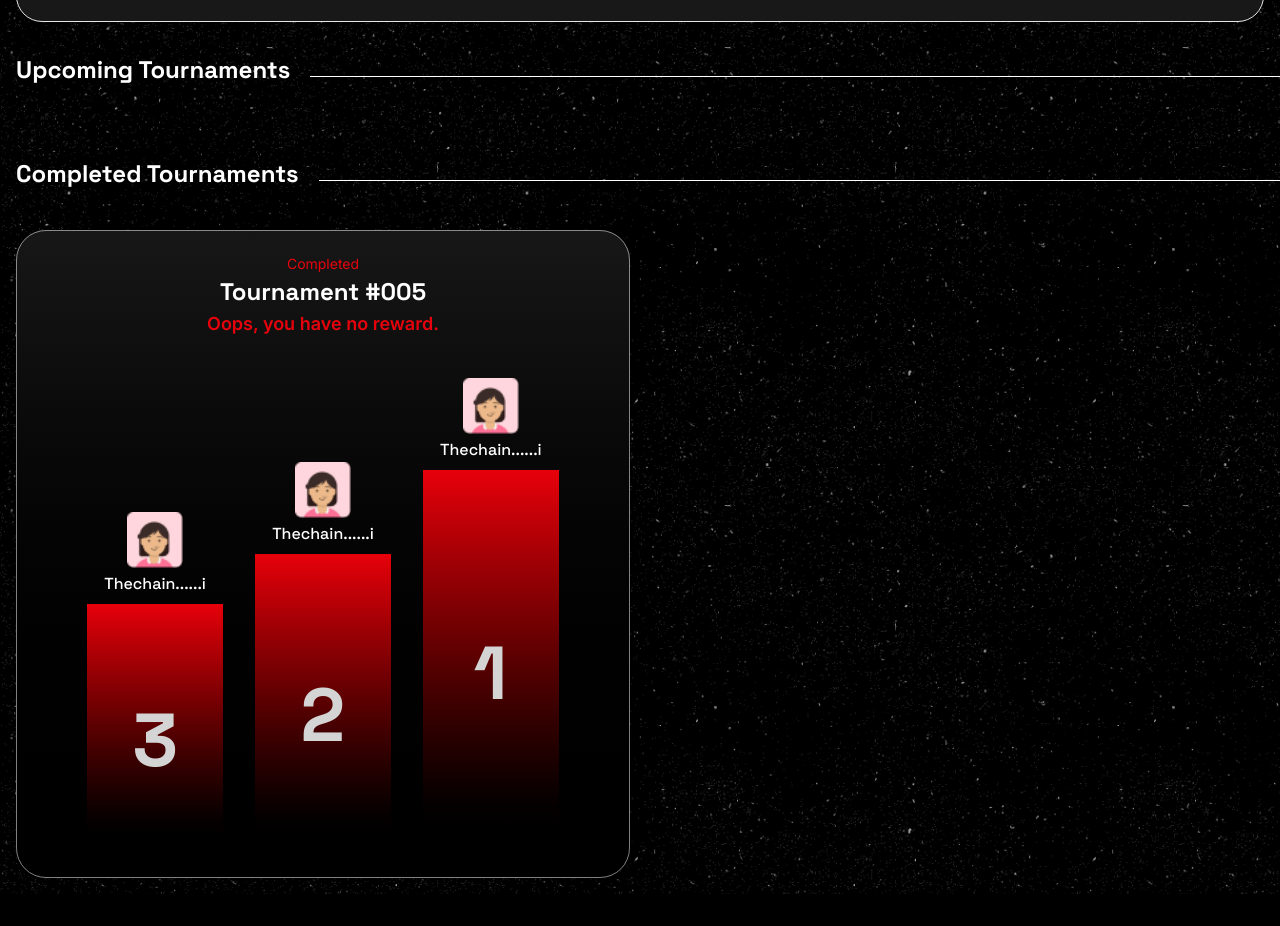
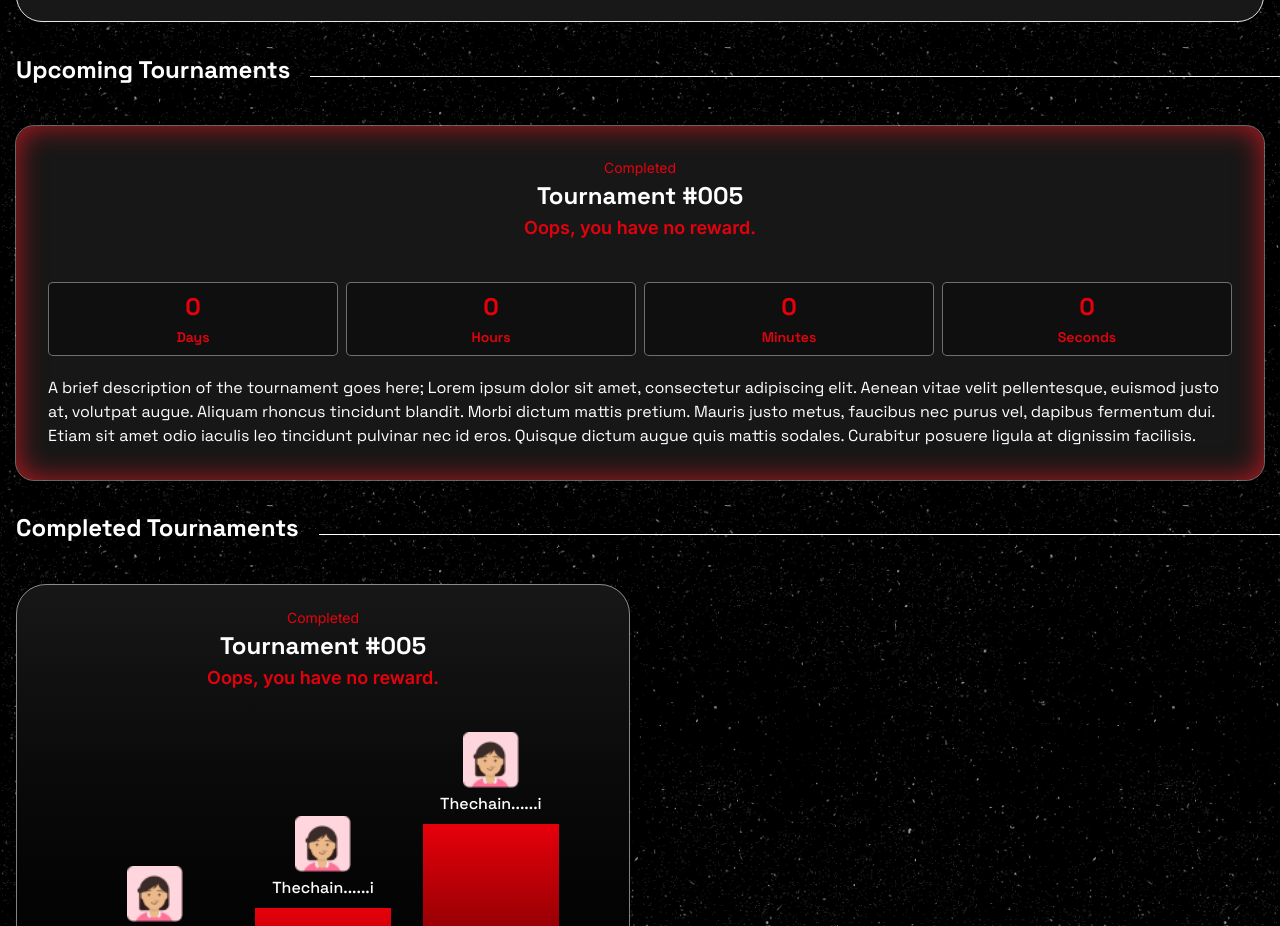
Before and after one commit to ChainBois/ChainBois-FE, a Next.js app: page /battleground in a window 1280 px wide. Shown: the part 2540-3466 px from the top of the page. Before the commit the page ends 3434 px from the top, so only its background shows below. Built offline with nearby package versions, Linux system fonts and the light colour scheme; no server answers; what thirdweb would draw is missing.

Commit message:
feat: add CountDownTimer component to UpcomingTournaments

```diff
--- a/src/app/battleground/components/UpcomingTournaments.jsx
+++ b/src/app/battleground/components/UpcomingTournaments.jsx
@@ -1,4 +1,5 @@
 import React from "react";
+import CountDownTimer from "./CountDownTimer";
 
 export default function UpcomingTournaments() {
   return (
@@ -11,6 +12,35 @@ export default function UpcomingTournaments() {
 
           <hr className="w-full translate-x-5 border-0 border-t border-white p-0" />
         </div>
+
+        <div>
+          <div className="relative self-stretch overflow-hidden rounded-2xl bg-neutral-900 p-4 shadow-[inset_0px_0px_29.196426391601562px_0px_rgba(236,27,36,0.75)] outline outline-offset-[-0.97px] outline-white/40 md:p-6 lg:p-8">
+            <div className="mb-10 flex flex-col items-center justify-center">
+              <span className="text-sm text-red-600">Completed</span>
+              <h3 className="my-0.5 text-2xl font-bold text-white">
+                Tournament #005
+              </h3>
+              <p className="text-lg font-semibold text-red-600">
+                Oops, you have no reward.
+              </p>
+            </div>
+
+            <CountDownTimer
+              countdown={{ days: 0, hours: 0, minutes: 0, seconds: 0 }}
+            />
+
+            <p className="font-space-g mt-5 leading-normal text-white">
+              A brief description of the tournament goes here; Lorem ipsum dolor
+              sit amet, consectetur adipiscing elit. Aenean vitae velit
+              pellentesque, euismod justo at, volutpat augue. Aliquam rhoncus
+              tincidunt blandit. Morbi dictum mattis pretium. Mauris justo
+              metus, faucibus nec purus vel, dapibus fermentum dui. Etiam sit
+              amet odio iaculis leo tincidunt pulvinar nec id eros. Quisque
+              dictum augue quis mattis sodales. Curabitur posuere ligula at
+              dignissim facilisis.
+            </p>
+          </div>
+        </div>
       </div>
     </section>
   );
```
